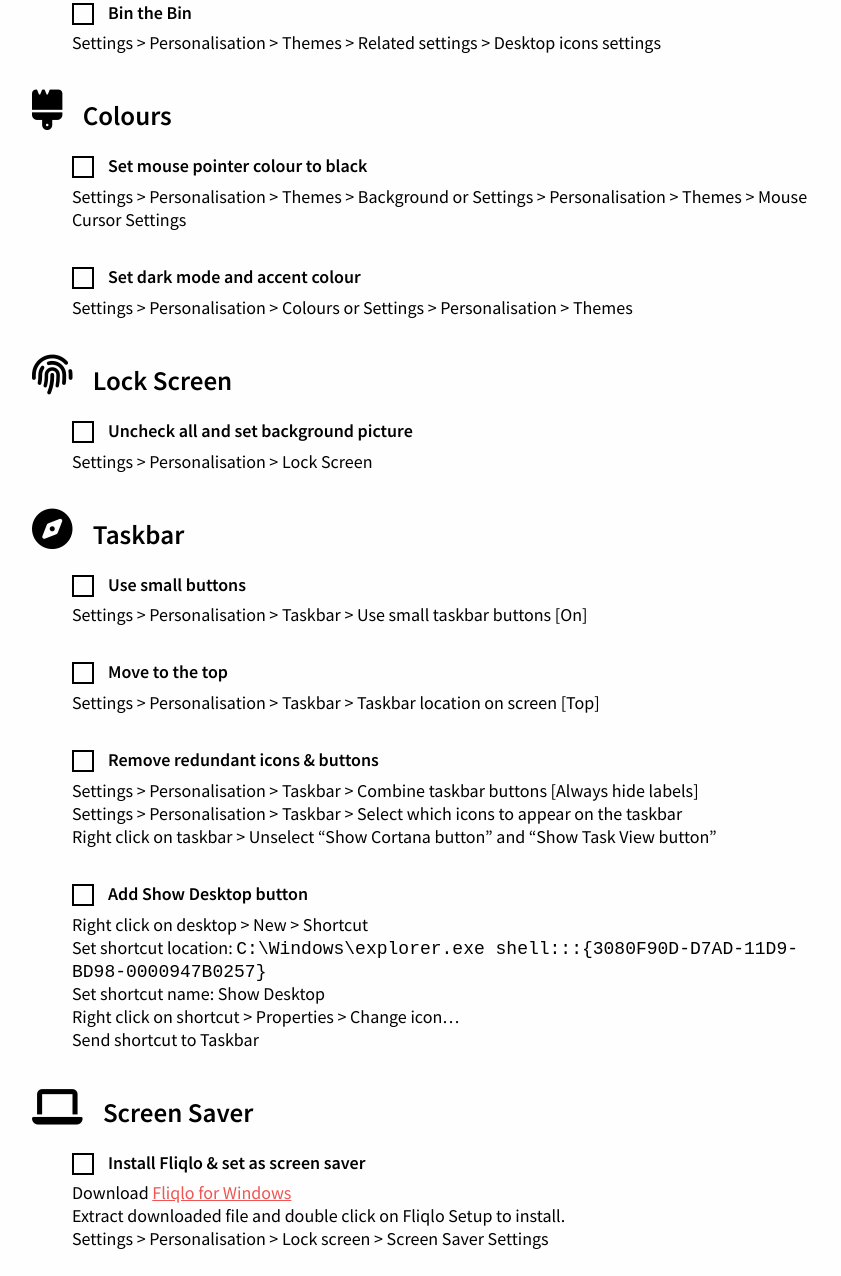
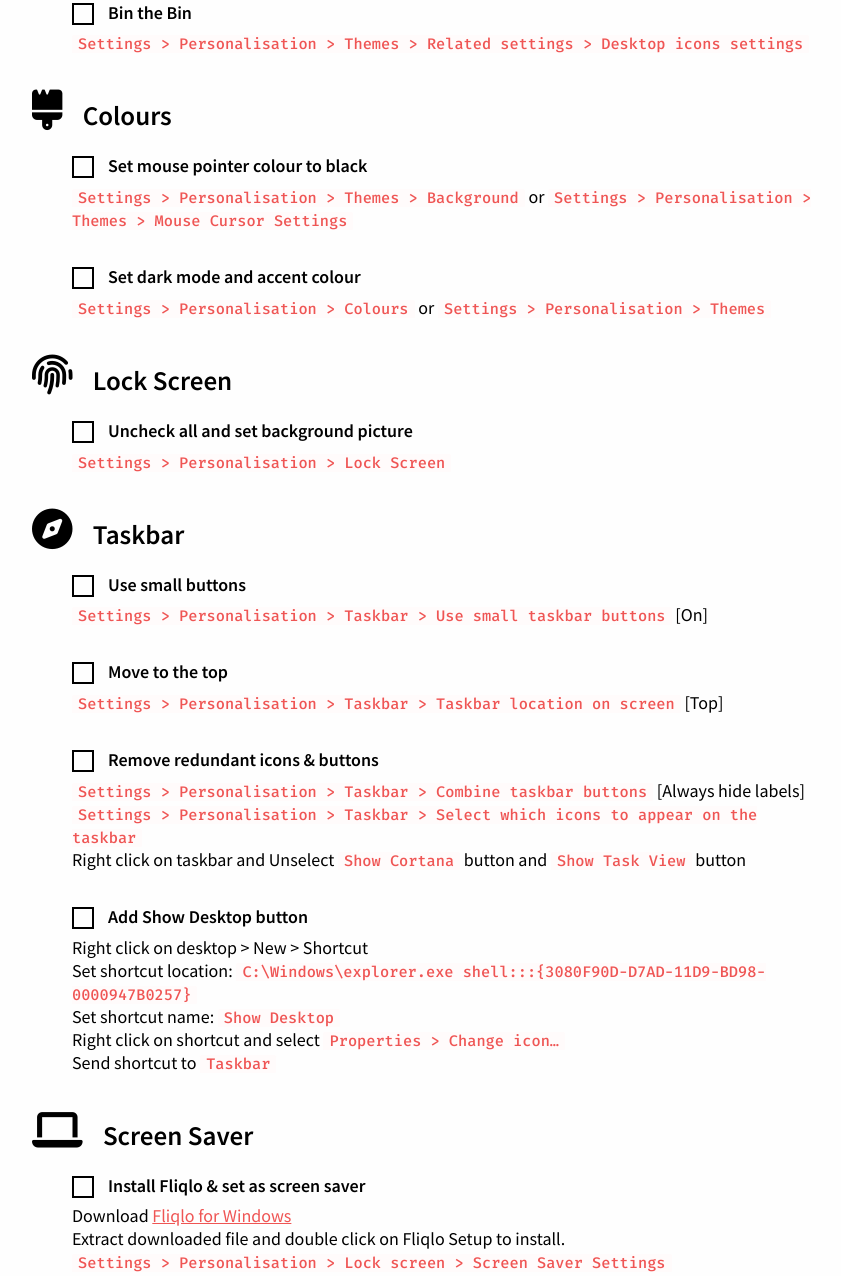
Before and after one commit to magicandcode/magicandcode, a plain HTML site: page unwilling-user/index.html in a window 1280 px wide. Shown: the part 3832-5108 px from the top of the page, without its empty margins (208-1049 px from the left). Drawn offline with Linux system fonts and the light colour scheme; a web font is replaced by a local one.

Commit message:
Add styling to checklist paths

```diff
--- a/resources/css/main.css
+++ b/resources/css/main.css
@@ -474,8 +474,15 @@ footer.main a.footer-link {
 
 .path {
   border: .09em solid #ddd4d4;
-  border-radius: .17em;
+  border-radius: .1em;
   font-family: 'Fira Mono', monospace;
   font-size: .85em;
   padding: 0 .4em;
 }
+
+.checklist__path {
+  background: #fffbfb;
+  border-width: 0;
+  color: #ef5554;
+  font-weight: 500;
+}
--- a/unwilling-user/index.html
+++ b/unwilling-user/index.html
@@ -75,7 +75,7 @@
                     <ul class="appearance__checklist">
                         <li class="appearance__checklist__item">
                             <h4 class="checklist__title">Reduce app & text size</h4>
-                            Settings > Ease of Access > Display or Settings > System > Display
+                            <span class="path checklist__path">Settings > Ease of Access > Display</span> or <span class="path checklist__path">Settings > System > Display</span>
                         </li>
                     </ul>
                 </section>
@@ -92,7 +92,7 @@
                         </li>
                         <li class="appearance__checklist__item">
                             <h4 class="checklist__title">Bin the Bin</h4>
-                            Settings > Personalisation > Themes > Related settings > Desktop icons settings
+                            <span class="path checklist__path">Settings > Personalisation > Themes > Related settings > Desktop icons settings</span>
                         </li>
                     </ul>
                 </section>
@@ -101,12 +101,12 @@
                     <ul class="appearance__checklist">
                         <li class="appearance__checklist__item">
                             <h4 class="checklist__title">Set mouse pointer colour to black</h4>
-                            Settings > Personalisation > Themes > Background or
-                            Settings > Personalisation > Themes > Mouse Cursor Settings
+                            <span class="path checklist__path">Settings > Personalisation > Themes > Background</span> or
+                            <span class="path checklist__path">Settings > Personalisation > Themes > Mouse Cursor Settings</span>
                         </li>
                         <li class="appearance__checklist__item">
                             <h4 class="checklist__title">Set dark mode and accent colour</h4>
-                            Settings > Personalisation > Colours or Settings > Personalisation > Themes
+                            <span class="path checklist__path">Settings > Personalisation > Colours</span> or <span class="path checklist__path">Settings > Personalisation > Themes</span>
                         </li>
                     </ul>
                 </section>
@@ -115,7 +115,7 @@
                     <ul class="appearance__checklist">
                         <li class="appearance__checklist__item">
                             <h4 class="checklist__title">Uncheck all and set background picture</h4>
-                            Settings > Personalisation > Lock Screen
+                            <span class="path checklist__path">Settings > Personalisation > Lock Screen</span>
                         </li>
                     </ul>
                 </section>
@@ -124,26 +124,26 @@
                     <ul class="appearance__checklist">
                         <li class="appearance__checklist__item">
                             <h4 class="checklist__title">Use small buttons</h4>
-                            Settings > Personalisation > Taskbar > Use small taskbar buttons [On]
+                            <span class="path checklist__path">Settings > Personalisation > Taskbar > Use small taskbar buttons</span> [On]
                         </li>
                         <li class="appearance__checklist__item">
                             <h4 class="checklist__title">Move to the top</h4>
-                            Settings > Personalisation > Taskbar > Taskbar location on screen [Top]
+                            <span class="path checklist__path">Settings > Personalisation > Taskbar > Taskbar location on screen</span> [Top]
                         </li>
                         <li class="appearance__checklist__item">
                             <h4 class="checklist__title">Remove redundant icons & buttons</h4>
-                            Settings > Personalisation > Taskbar > Combine taskbar buttons [Always hide labels]<br>
-                            Settings > Personalisation > Taskbar > Select which icons to appear on the taskbar<br>
-                            Right click on taskbar > Unselect “Show Cortana button” and “Show Task View button”
+                            <span class="path checklist__path">Settings > Personalisation > Taskbar > Combine taskbar buttons</span> [Always hide labels]<br>
+                            <span class="path checklist__path">Settings > Personalisation > Taskbar > Select which icons to appear on the taskbar</span><br>
+                            Right click on taskbar and Unselect <span class="path checklist__path">Show Cortana</span> button and <span class="path checklist__path">Show Task View</span> button
                         </li>
                         <li class="appearance__checklist__item">
                             <h4 class="checklist__title">Add Show Desktop button</h4>
                             Right click on desktop > New > Shortcut<br>
                             Set shortcut location:
-                            <code>C:\Windows\explorer.exe shell:::{3080F90D-D7AD-11D9-BD98-0000947B0257}</code><br>
-                            Set shortcut name: Show Desktop<br>
-                            Right click on shortcut > Properties > Change icon…<br>
-                            Send shortcut to Taskbar
+                            <code class="path checklist__path">C:\Windows\explorer.exe shell:::{3080F90D-D7AD-11D9-BD98-0000947B0257}</code><br>
+                            Set shortcut name: <span class="path checklist__path">Show Desktop</span><br>
+                            Right click on shortcut and select <span class="path checklist__path">Properties > Change icon…</span><br>
+                            Send shortcut to <span class="path checklist__path">Taskbar</span>
                         </li>
                     </ul>
                 </section>
@@ -154,7 +154,7 @@
                             <h4 class="checklist__title">Install Fliqlo & set as screen saver</h4>
                             Download <a href="https://fliqlo.com/" target="_blank" rel="noopener noreferrer">Fliqlo for Windows</a><br>
                             Extract downloaded file and double click on Fliqlo Setup to install.<br>
-                            Settings > Personalisation > Lock screen > Screen Saver Settings
+                            <span class="path checklist__path">Settings > Personalisation > Lock screen > Screen Saver Settings</span>
                         </li>
                     </ul>
                 </section>
```
